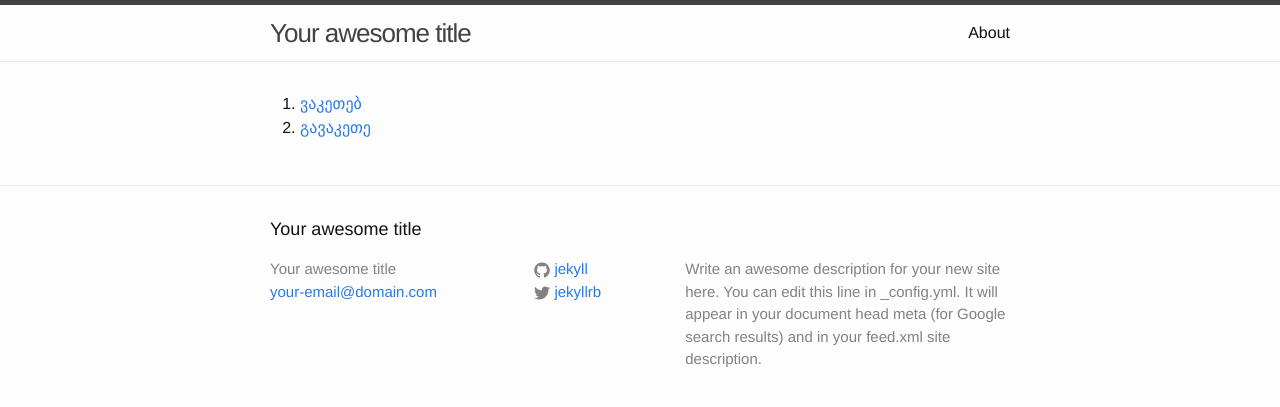
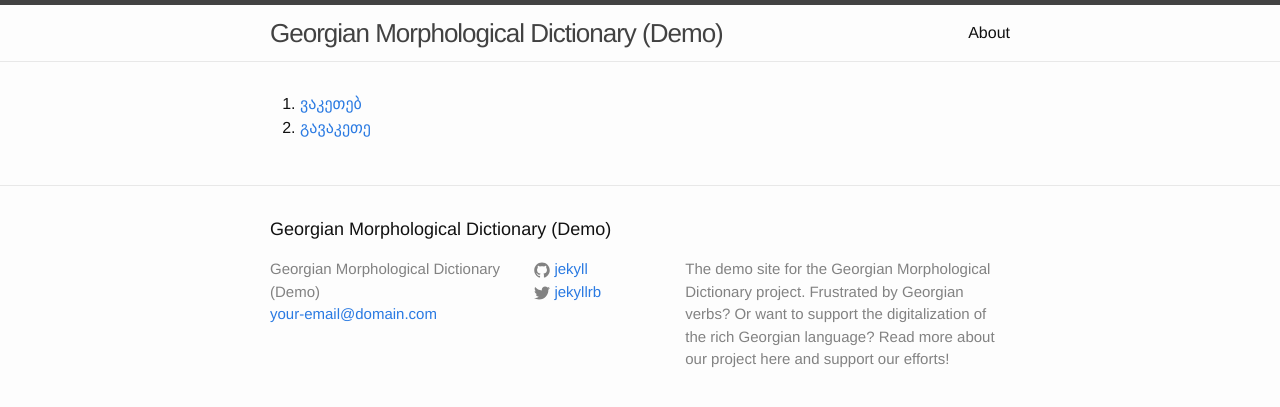
Before and after one commit to nwshane/georgian-morphology-demo, a Jekyll site: the page built from index.html, in a window 1280 px wide. Shown: the top 407 px of the page. Built offline with Jekyll 4.4.1, drawn with Linux system fonts in a browser that asks for light colours.

Commit message:
Changed site title and description.

```diff
--- a/_config.yml
+++ b/_config.yml
@@ -6,12 +6,13 @@
 # 'jekyll serve'. If you change this file, please restart the server process.
 
 # Site settings
-title: Your awesome title
+title: Georgian Morphological Dictionary (Demo)
 email: your-email@domain.com
-description: > # this means to ignore newlines until "baseurl:"
-  Write an awesome description for your new site here. You can edit this
-  line in _config.yml. It will appear in your document head meta (for
-  Google search results) and in your feed.xml site description.
+description: >
+  The demo site for the Georgian Morphological Dictionary project.
+  Frustrated by Georgian verbs? Or want to support the digitalization of
+  the rich Georgian language? Read more about our project here and support
+  our efforts!
 baseurl: "" # the subpath of your site, e.g. /blog
 url: "http://yourdomain.com" # the base hostname & protocol for your site
 twitter_username: jekyllrb
```
